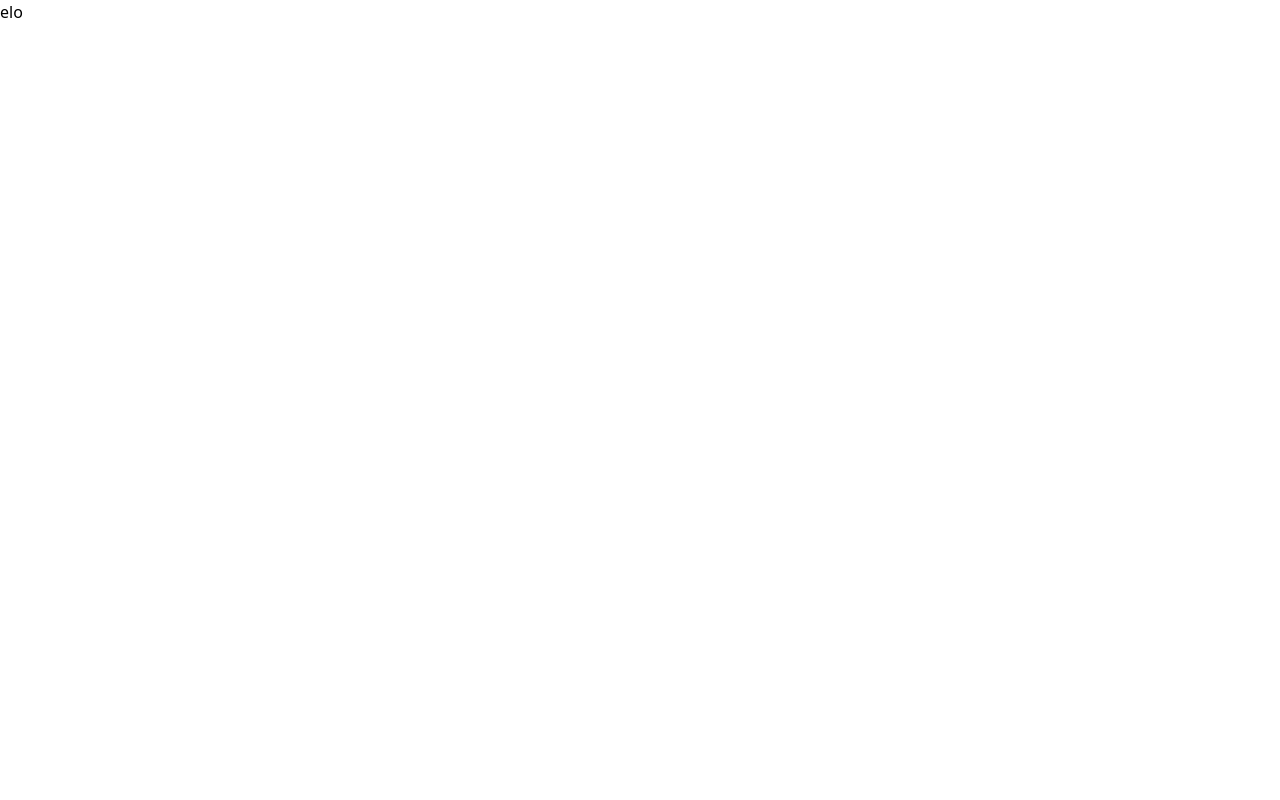
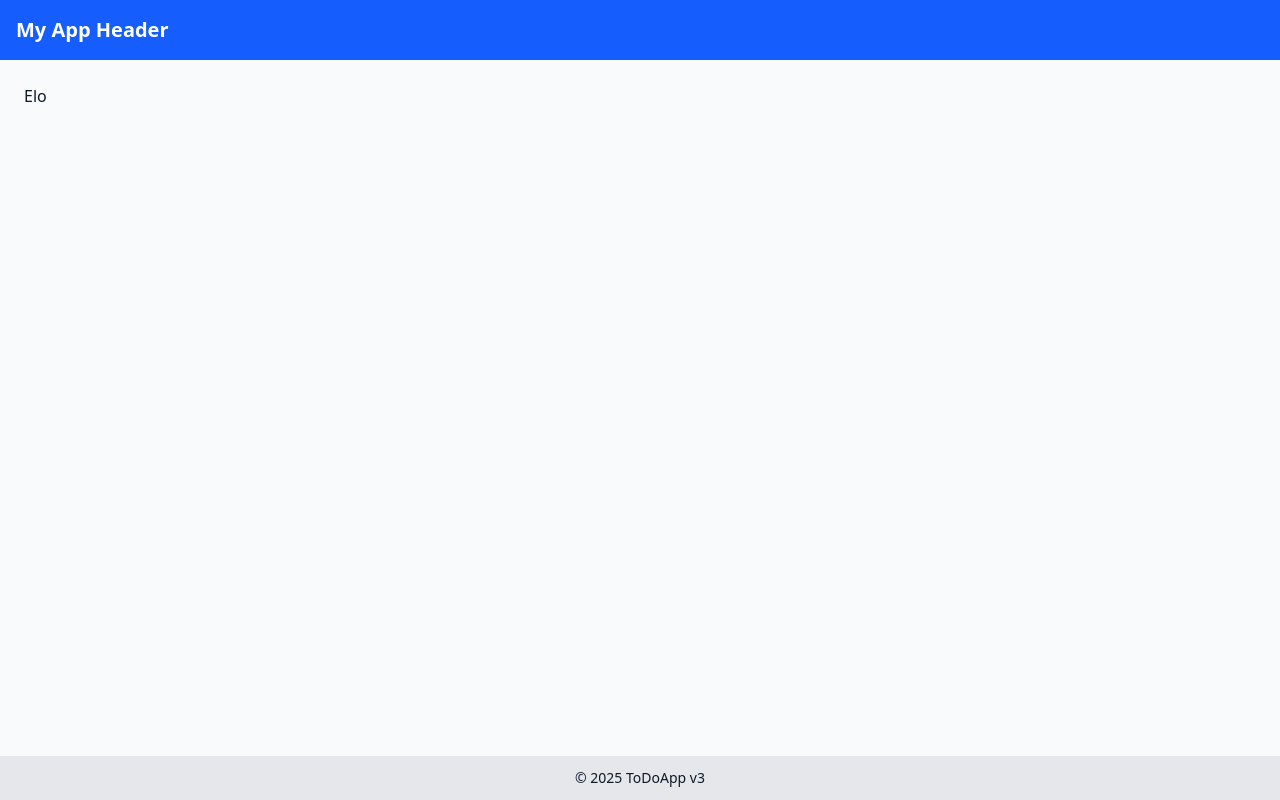
Before and after one commit to Gitros/ToDoApp3v2, a React (Vite) app in the folder To-Do-App-3/: page / in a window 1280 px wide. Built offline with nearby package versions, Linux system fonts and the light colour scheme.

Commit message:
layout init

```diff
--- a/To-Do-App-3/src/App.tsx
+++ b/To-Do-App-3/src/App.tsx
@@ -1,10 +1,11 @@
 import React from "react";
+import Layout from "./components/Layout";
 
 const App = () => {
   return (
-    <div>
-      <h1>elo</h1>
-    </div>
+    <Layout>
+      <h1>Elo</h1>
+    </Layout>
   );
 };
 
--- /dev/null
+++ b/To-Do-App-3/src/components/Layout.tsx
@@ -0,0 +1,22 @@
+import type { ReactNode } from "react";
+
+interface LayoutProps {
+  children: ReactNode;
+}
+
+const Layout = ({ children }: LayoutProps) => {
+  return (
+    <div className="min-h-screen bg-gray-50 text-gray-900 flex flex-col">
+      <header className="bg-blue-600 text-white p-4 text-xl font-semibold">
+        My App Header
+      </header>
+      <main className="flex-1 p-6">{children}</main>
+
+      <footer className="bg-gray-200 text-center p-3 text-sm">
+        &copy; 2025 ToDoApp v3
+      </footer>
+    </div>
+  );
+};
+
+export default Layout;
```
